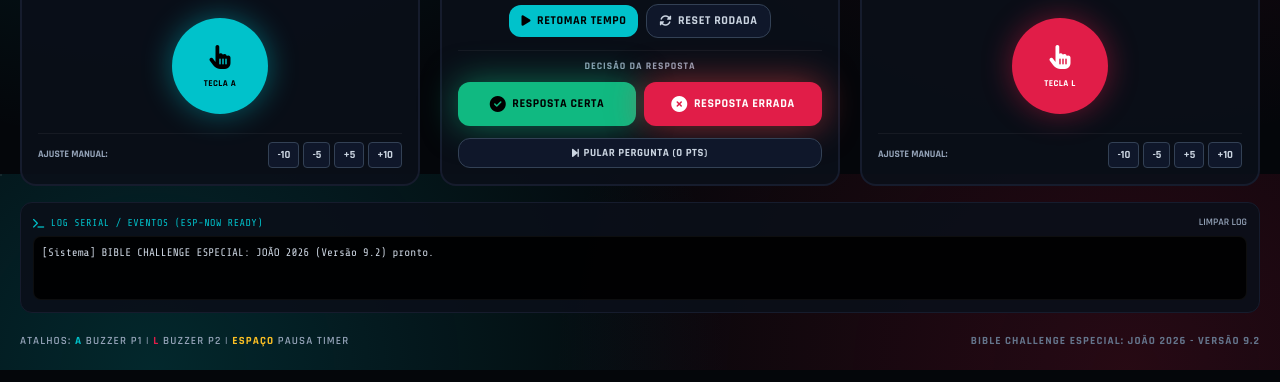
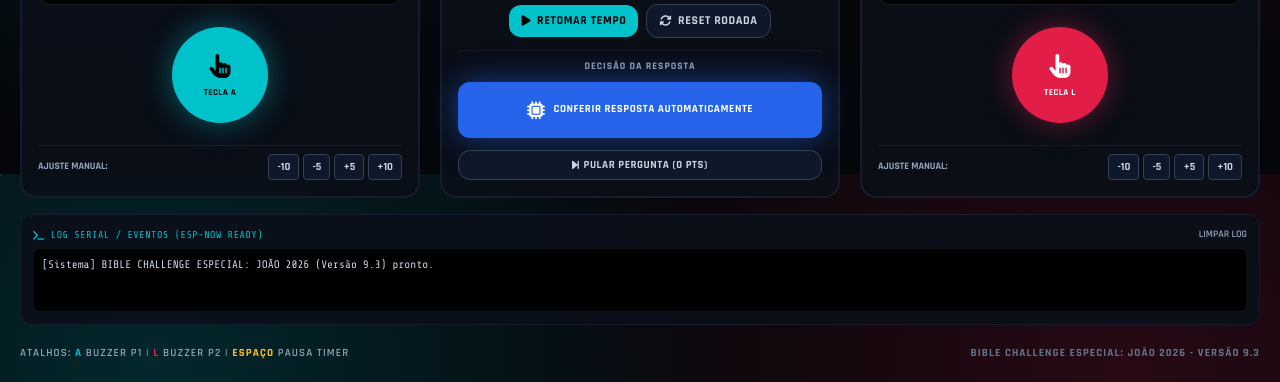
Before and after one commit to Anderson8153/bible-challenge-quiz, a plain HTML site: page index.html in a window 1280 px wide. Shown: the part 626-1008 px from the top of the page. Drawn offline with nearby package versions, Linux system fonts and the light colour scheme.

Commit message:
Update index.html

```diff
--- a/index.html
+++ b/index.html
@@ -3,7 +3,7 @@
 <head>
   <meta charset="UTF-8" />
   <meta name="viewport" content="width=device-width, initial-scale=1.0" />
-  <title>BIBLE CHALLENGE ESPECIAL: JOÃO 2026 - Versão 9.2</title>
+  <title>BIBLE CHALLENGE ESPECIAL: JOÃO 2026 - Versão 9.3</title>
 
   <!-- Tailwind CSS CDN -->
   <script src="https://cdn.tailwindcss.com"></script>
@@ -46,7 +46,8 @@
             'glow-pink': '0 0 30px rgba(225, 29, 72, 0.45)',
             'glow-gold': '0 0 25px rgba(251, 191, 36, 0.45)',
             'glow-green': '0 0 35px rgba(16, 185, 129, 0.55)',
-            'glow-red': '0 0 35px rgba(239, 68, 68, 0.55)'
+            'glow-red': '0 0 35px rgba(239, 68, 68, 0.55)',
+            'glow-blue': '0 0 30px rgba(37, 99, 235, 0.55)'
           }
         }
       }
@@ -136,11 +137,11 @@
 <body class="text-white font-sans antialiased select-none min-h-screen flex flex-col justify-between p-3 md:p-5" ondblclick="toggleFullScreenIfAudience(event)">
 
   <!-- =================================================================== -->
-  <!-- 1. CONTAINER TELA DA PLATEIA (MODO AUDIENCE V9.2)                   -->
+  <!-- 1. CONTAINER TELA DA PLATEIA (MODO AUDIENCE V9.3)                   -->
   <!-- =================================================================== -->
   <div id="audience-view" class="hidden audience-fullscreen">
 
-    <!-- 1. TOPO: LOGO COMPACTO + VALOR DA PERGUNTA + BOTÃO TELA CHEIA -->
+    <!-- TOPO: LOGO COMPACTO + VALOR DA PERGUNTA + BOTÃO TELA CHEIA -->
     <header class="w-full max-w-[94vw] mx-auto flex items-center justify-between gap-4 shrink-0 pt-[0.5vh]">
       <div class="flex items-center">
         <div id="audience-logo-custom-container" class="hidden">
@@ -182,7 +183,7 @@
       </div>
     </header>
 
-    <!-- 2. ÁREA CENTRAL DINÂMICA: PERGUNTA E ALTERNATIVAS (Expandida na v9.2) -->
+    <!-- ÁREA CENTRAL DINÂMICA: PERGUNTA E ALTERNATIVAS -->
     <section class="w-full max-w-[92vw] mx-auto flex flex-col items-center justify-center flex-1 my-[2vh]">
       <div id="audience-question-box" class="hidden w-full bg-brand-card/95 border-2 border-brand-gold/60 px-[3vw] py-[3vh] rounded-3xl text-center shadow-glow-gold transition-all duration-300 animate-pop-in">
         <div class="flex items-center justify-center mb-[1vh]">
@@ -194,12 +195,12 @@
           Texto da pergunta aparecerá aqui...
         </p>
         <div id="audience-q-options" class="hidden grid-cols-2 gap-[1.5vw] mt-[2.5vh] text-left max-w-[85vw] mx-auto">
-          <!-- Alternativas A, B, C, D injetadas via JS com tamanho maior -->
+          <!-- Alternativas injetadas via JS -->
         </div>
       </div>
     </section>
 
-    <!-- 3. PAINEL INFERIOR: JOGADORES E CRONÔMETRO (Compactado na v9.2 para h-[30vh]) -->
+    <!-- PAINEL INFERIOR: JOGADORES E CRONÔMETRO -->
     <main id="audience-bottom-grid" class="w-full max-w-[92vw] mx-auto grid grid-cols-2 gap-[3vw] items-stretch shrink-0 h-[30vh] transition-all duration-300">
 
       <!-- CARD JOGADOR 1 -->
@@ -253,15 +254,15 @@
       </div>
     </main>
 
-    <!-- 4. RODAPÉ PLATEIA -->
+    <!-- RODAPÉ PLATEIA -->
     <footer class="text-[1.4vh] shrink-0 font-tech text-slate-500 uppercase tracking-widest text-center">
-      BIBLE CHALLENGE ESPECIAL: JOÃO 2026 - VERSÃO 9.2
+      BIBLE CHALLENGE ESPECIAL: JOÃO 2026 - VERSÃO 9.3
     </footer>
   </div>
 
 
   <!-- =================================================================== -->
-  <!-- 2. CONTAINER PAINEL DO ORGANIZADOR (VERSÃO 9.2)                     -->
+  <!-- 2. CONTAINER PAINEL DO ORGANIZADOR (VERSÃO 9.3)                     -->
   <!-- =================================================================== -->
   <div id="organizer-view" class="flex flex-col justify-between min-h-screen w-full max-w-7xl mx-auto space-y-4 hidden">
 
@@ -274,7 +275,7 @@
             <span class="font-tech font-bold text-xs text-white tracking-widest">CHALLENGE</span>
           </div>
           <div class="bg-brand-cyan text-black px-2 py-0.2 rounded text-[10px] font-tech font-black tracking-wider uppercase mt-0.5">
-            ESPECIAL : JOÃO <span class="text-black font-extrabold">2026 (V9.2)</span>
+            ESPECIAL : JOÃO <span class="text-black font-extrabold">2026 (V9.3)</span>
           </div>
         </div>
       </div>
@@ -373,7 +374,7 @@
               AGUARDANDO SORTEIO
             </span>
             <span id="org-selected-opt-hint" class="hidden text-[11px] font-tech font-bold text-brand-gold uppercase">
-              <i class="fa-solid fa-hand-pointer mr-1"></i> Resposta marcada na plateia: <b id="org-selected-opt-letter"></b> (Clique novamente para desmarcar)
+              <i class="fa-solid fa-hand-pointer mr-1"></i> Resposta marcada na plateia: <b id="org-selected-opt-letter"></b> (Clique para alterar)
             </span>
           </div>
           <p id="org-q-text-display" class="font-sans font-bold text-sm md:text-base text-white">
@@ -457,7 +458,7 @@
       </div>
 
 
-      <!-- ================= COLUNA CENTRAL (CRONÔMETRO E BOTÕES CERTA/ERRADA) ================= -->
+      <!-- ================= COLUNA CENTRAL (CRONÔMETRO E BOTÃO CONFERIR) ================= -->
       <div class="bg-brand-card/90 border-2 border-brand-cardBorder rounded-2xl p-4 flex flex-col justify-between items-center text-center space-y-3">
         <div class="w-full">
           <span id="timer-status-badge" class="bg-brand-cyan/10 border border-brand-cyan/30 text-brand-cyan text-[11px] font-tech font-extrabold px-3 py-1 rounded-full uppercase tracking-wider inline-block">
@@ -492,13 +493,10 @@
         <div class="w-full pt-2 border-t border-white/5 space-y-2">
           <span class="text-[10px] font-tech text-slate-400 uppercase font-bold tracking-widest block">DECISÃO DA RESPOSTA</span>
 
-          <div class="grid grid-cols-2 gap-2 w-full">
-            <button id="btn-correct-ans" onclick="triggerCorrectAnswer()" class="bg-emerald-500 hover:bg-emerald-400 text-black font-black py-2.5 px-3 rounded-xl font-tech uppercase text-xs tracking-wider transition transform active:scale-95 cursor-pointer flex items-center justify-center gap-1.5 shadow-glow-green">
-              <i class="fa-solid fa-circle-check text-base"></i> <span>RESPOSTA CERTA</span>
-            </button>
-
-            <button id="btn-wrong-ans" onclick="triggerWrongAnswer()" class="bg-rose-600 hover:bg-rose-500 text-white font-black py-2.5 px-3 rounded-xl font-tech uppercase text-xs tracking-wider transition transform active:scale-95 cursor-pointer flex items-center justify-center gap-1.5 shadow-glow-red">
-              <i class="fa-solid fa-circle-xmark text-base"></i> <span>RESPOSTA ERRADA</span>
+          <!-- BOTÃO UNIFICADO DE CONFERÊNCIA AUTOMÁTICA -->
+          <div class="w-full">
+            <button id="btn-check-ans" onclick="checkParticipantAnswer()" class="w-full bg-blue-600 hover:bg-blue-500 text-white font-black py-3.5 px-3 rounded-xl font-tech uppercase text-[11px] tracking-wider transition transform active:scale-95 cursor-pointer flex items-center justify-center gap-2 shadow-glow-blue">
+              <i class="fa-solid fa-microchip text-lg"></i> <span>CONFERIR RESPOSTA AUTOMATICAMENTE</span>
             </button>
           </div>
 
@@ -564,7 +562,7 @@
         </button>
       </div>
       <div id="serial-log-box" class="bg-black/90 rounded-lg p-2 font-mono text-[11px] text-slate-300 h-16 overflow-y-auto border border-white/5 space-y-0.5">
-        <div>[Sistema] BIBLE CHALLENGE ESPECIAL: JOÃO 2026 (Versão 9.2) pronto.</div>
+        <div>[Sistema] BIBLE CHALLENGE ESPECIAL: JOÃO 2026 (Versão 9.3) pronto.</div>
       </div>
     </div>
 
@@ -575,7 +573,7 @@
         Atalhos: <b class="text-brand-cyan">A</b> Buzzer P1 | <b class="text-brand-pink">L</b> Buzzer P2 | <b class="text-brand-gold">Espaço</b> Pausa Timer
       </div>
       <div class="text-right text-slate-500 font-bold">
-        BIBLE CHALLENGE ESPECIAL: JOÃO 2026 - VERSÃO 9.2
+        BIBLE CHALLENGE ESPECIAL: JOÃO 2026 - VERSÃO 9.3
       </div>
     </footer>
   </div>
@@ -726,7 +724,7 @@
   </div>
 
   <!-- =================================================================== -->
-  <!-- 4. SCRIPT COMPLETO DA APLICAÇÃO (VERSÃO 9.2)                        -->
+  <!-- 4. SCRIPT COMPLETO DA APLICAÇÃO (VERSÃO 9.3)                        -->
   <!-- =================================================================== -->
   <script>
     /* -------------------------------------------------------------------
@@ -774,7 +772,7 @@
        ------------------------------------------------------------------- */
     window.addEventListener('DOMContentLoaded', () => {
       if (isAudienceMode) {
-        document.title = "BIBLE CHALLENGE - PLATEIA (V9.2)";
+        document.title = "BIBLE CHALLENGE - PLATEIA (V9.3)";
         document.getElementById('organizer-view').classList.add('hidden');
         document.getElementById('audience-view').classList.remove('hidden');
 
@@ -883,6 +881,7 @@
       logEvent(state.soundEnabled ? "Sons ativados." : "Sons desativados.");
     }
 
+    // (Funções de Audio: playBuzzerSound, playWinSound, playWrongSound, playWarningBeep, playTimeUpSound permanecem inalteradas)
     function playBuzzerSound() {
       if (!state.soundEnabled) return;
       initAudioContext();
@@ -1176,8 +1175,51 @@
 
 
     /* -------------------------------------------------------------------
-       5. AÇÕES DE RESPOSTA CERTA / ERRADA
+       5. AÇÕES DE RESPOSTA CERTA / ERRADA (AUTO-CHECK)
        ------------------------------------------------------------------- */
+    function checkParticipantAnswer() {
+      if (!state.activeBuzzerPlayer) {
+        alert("Nenhum participante apertou o botão ainda!");
+        return;
+      }
+      if (!state.currentQuestion) {
+        alert("Nenhuma pergunta sorteada no momento.");
+        return;
+      }
+
+      // Fallback para perguntas abertas (Sem alternativas)
+      if (!state.currentQuestion.options || state.currentQuestion.options.length === 0) {
+        if (confirm("Esta pergunta não possui alternativas.\n\nO participante respondeu corretamente?\n\n[OK] = Certa\n[Cancelar] = Errada")) {
+          triggerCorrectAnswer();
+        } else {
+          triggerWrongAnswer();
+        }
+        return;
+      }
+
+      // Validação de Múltipla Escolha
+      if (!state.selectedOptionLabel) {
+        alert("⚠️ Selecione a alternativa escolhida pelo participante (clicando nela no painel) antes de conferir!");
+        return;
+      }
+
+      const selectedOpt = state.currentQuestion.options.find(o => o.label === state.selectedOptionLabel);
+      if (!selectedOpt) return;
+
+      const correctAnswerText = String(state.currentQuestion.answer).trim().toLowerCase();
+      const chosenAnswerText = String(selectedOpt.text).trim().toLowerCase();
+      const chosenLabel = String(selectedOpt.label).trim().toLowerCase();
+
+      // Checa se o texto da alternativa bate ou se o gabarito no arquivo era apenas a letra (ex: "A")
+      const isCorrect = (chosenAnswerText === correctAnswerText) || (chosenLabel === correctAnswerText);
+
+      if (isCorrect) {
+        triggerCorrectAnswer();
+      } else {
+        triggerWrongAnswer();
+      }
+    }
+
     function triggerCorrectAnswer() {
       saveHistory();
       const player = state.activeBuzzerPlayer || 1;
@@ -2021,7 +2063,7 @@
         }
       }
 
-      // 3. Atualiza Caixa de Pergunta na Tela da Plateia (Maior e flexível na V9.2)
+      // 3. Atualiza Caixa de Pergunta na Tela da Plateia
       const audQBox = document.getElementById('audience-question-box');
       const audQCat = document.getElementById('audience-q-category');
       const audQText = document.getElementById('audience-q-text');
@@ -2037,14 +2079,15 @@
               audQOpts.innerHTML = state.currentQuestion.options.map(o => {
                 const isSelected = state.selectedOptionLabel === o.label;
                 if (isSelected) {
-                  return `<div class="bg-brand-gold/30 border-2 border-brand-gold rounded-xl px-[1.5vw] py-[1.2vh] text-[2.4vh] font-sans font-black text-white shadow-glow-gold flex items-center justify-between animate-pop-in">
+                  // REMOVIDO "animate-pop-in" para evitar que a seleção fique piscando a cada 1s do timer.
+                  return `<div class="bg-brand-gold/30 border-2 border-brand-gold rounded-xl px-[1.5vw] py-[1.2vh] text-[2.4vh] font-sans font-black text-white shadow-glow-gold flex items-center justify-between transition-all duration-300">
                     <span><b class="text-brand-gold mr-1.5">${o.label})</b> ${o.text}</span>
                     <span class="bg-brand-gold text-black text-[1.3vh] font-tech font-black px-2.5 py-0.5 rounded-full uppercase tracking-wider ml-2 shrink-0">
                       <i class="fa-solid fa-check mr-1"></i> ESCOLHA DO PARTICIPANTE
                     </span>
                   </div>`;
                 }
-                return `<div class="bg-black/60 border border-white/15 rounded-xl px-[1.5vw] py-[1.2vh] text-[2.4vh] font-sans font-bold text-slate-200">
+                return `<div class="bg-black/60 border border-white/15 rounded-xl px-[1.5vw] py-[1.2vh] text-[2.4vh] font-sans font-bold text-slate-200 transition-all duration-300">
                   <b class="text-brand-gold mr-1.5">${o.label})</b> ${o.text}
                 </div>`;
               }).join('');
```
